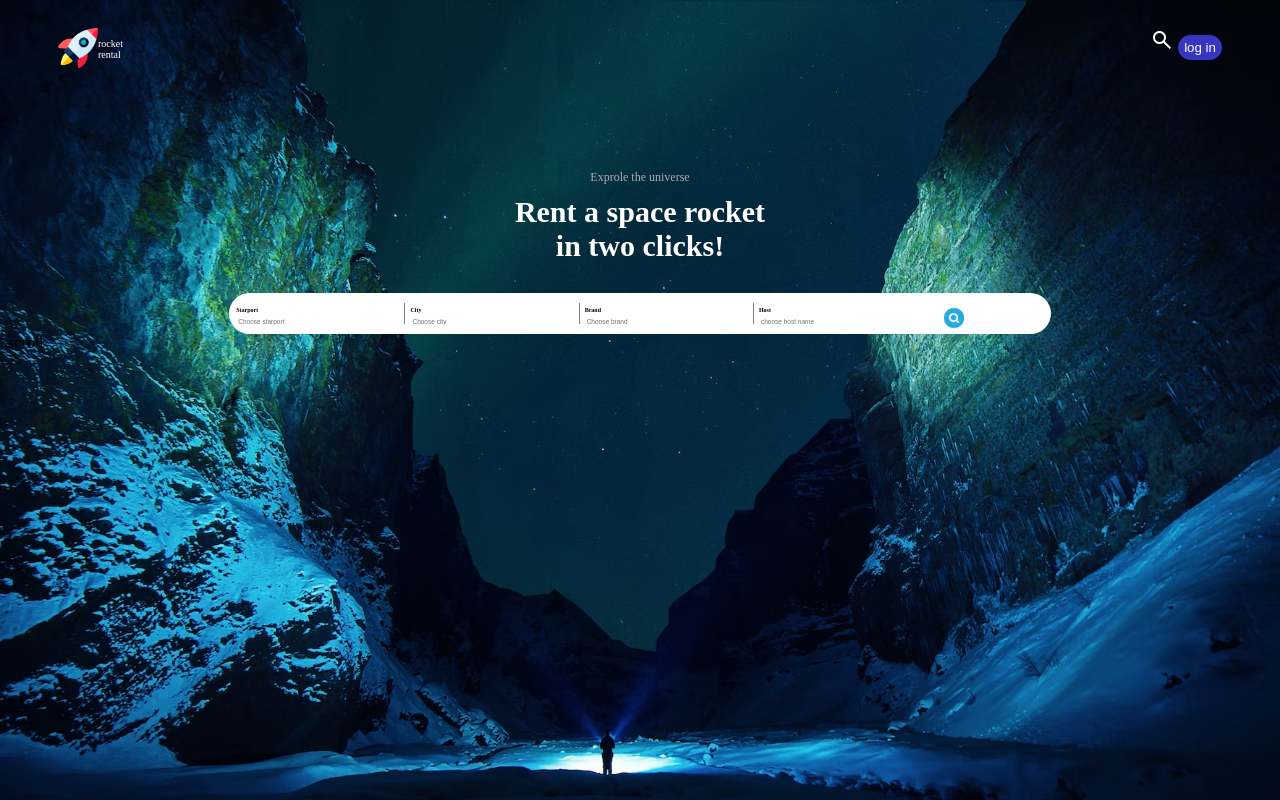
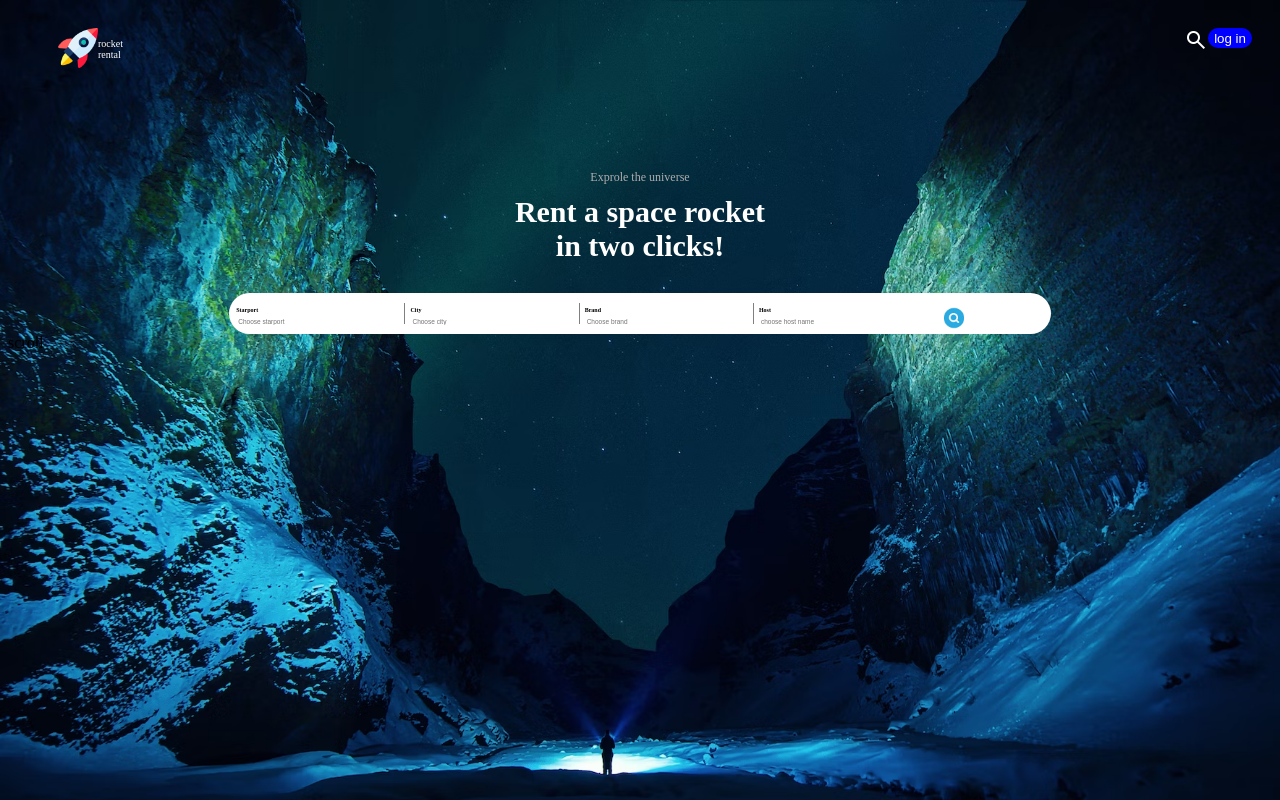
Before and after one commit to nelsonmakori/rocket-project, a plain HTML site: page index.html in a window 1280 px wide. Drawn offline with nearby package versions, Linux system fonts and the light colour scheme.

Commit message:
display flex
changed search icon and btn on the same height

```diff
--- a/index.html
+++ b/index.html
@@ -19,8 +19,8 @@
           <p>rocket<br />rental</p>
         </div>
         <div class="search-btn">
-          <span class="material-symbols-outlined"> search </span>
-          <button>log in</button>
+          <div><span class="material-symbols-outlined"> search </span></div>
+          <div><button>log in</button></div>
         </div>
       </div>
       <div class="main">
--- a/rocket.css
+++ b/rocket.css
@@ -13,20 +13,17 @@
     color: white;
 }
 .search-btn{
-    margin-right: 50px;
+    color: white;
+    display: flex;
     margin-top: 20px;
-    vertical-align: top;
-    color: white;
-    height:10px;
+    margin-right: 20px;
 }
 button{
+    background-color: blue;
+    border-radius: 10px;
+    border: hidden;
     color: white;
-    background-color: rgb(54, 54, 192);
-    border: none;
-    border-radius:15px;
-    height: 25px;
-    margin-bottom: 12px;
-
+    height: 20px;
 }
 .main p{
     text-align: center;
```
